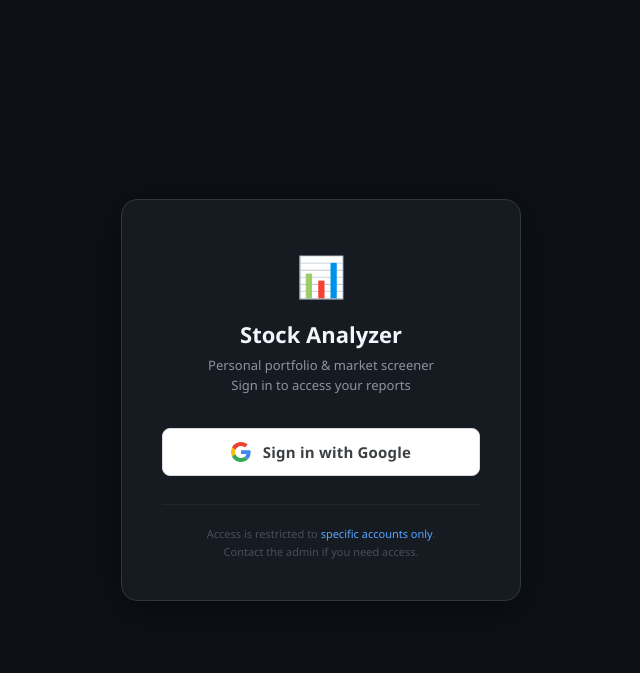
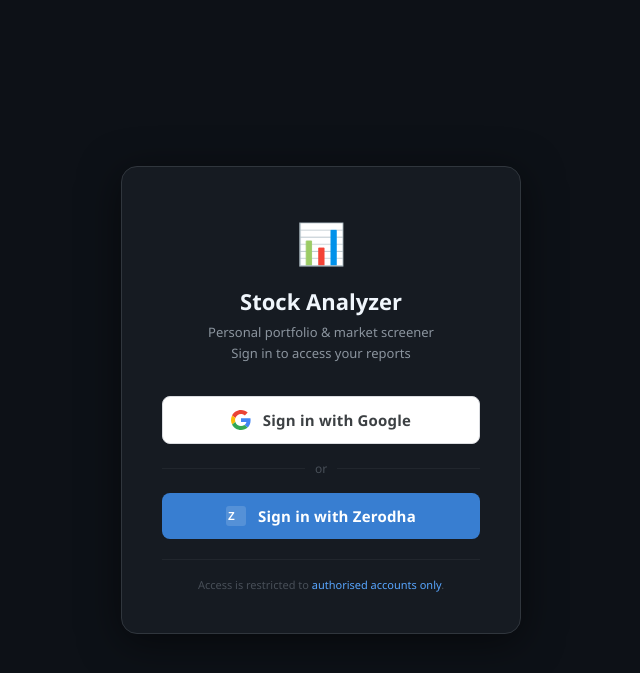
Before and after one commit to GaganChhabra25/stock-analyzer, a Flask app: page /login in a window 1280 px wide. Shown: the top 673 px of the page, without its empty margins (319-959 px from the left). Run offline with Flask 3, Linux system fonts and the light colour scheme; some libraries are stand-ins or nearby versions.

Commit message:
feat: Zerodha login alongside Google OAuth
- Add 'Sign in with Zerodha' button on login page
- /auth/zerodha redirects to Kite Connect login
- /kite/callback now sets Flask session from Zerodha profile
  so users are logged in after Zerodha OAuth completes

Co-Authored-By: Claude Sonnet 4.6 <noreply@anthropic.com>

```diff
--- a/app.py
+++ b/app.py
@@ -178,10 +178,17 @@ def logout():
 
 # ── Kite Connect OAuth routes ──────────────────────────────────────────────────
 
+@app.route("/auth/zerodha")
+def auth_zerodha():
+    """Redirect to Zerodha Kite Connect login for user authentication."""
+    from options.kite_auth import get_login_url
+    return redirect(get_login_url())
+
+
 @app.route("/kite/login")
 @login_required
 def kite_login():
-    """Redirect to Zerodha login page to authorize Kite Connect."""
+    """Redirect to Zerodha login page to re-authorize Kite Connect."""
     from options.kite_auth import get_login_url
     return redirect(get_login_url())
 
@@ -190,20 +197,37 @@ def kite_login():
 def kite_callback():
     """
     Zerodha redirects here after login with ?request_token=XXX.
-    Exchange it for an access token and store in DB.
+    1. Exchange request_token for access token and save to DB.
+    2. Fetch Zerodha profile and create a Flask login session.
     """
     request_token = request.args.get("request_token")
     status        = request.args.get("status")
 
     if status != "success" or not request_token:
-        return "Kite authorization failed or was cancelled.", 400
+        return render_template("login.html", error="Zerodha login was cancelled or failed."), 400
 
     try:
-        from options.kite_auth import generate_access_token
+        from options.kite_auth import generate_access_token, get_kite
         generate_access_token(request_token)
-        return redirect(url_for("kite_status"))
     except Exception as exc:
-        return f"Failed to generate access token: {exc}", 500
+        return render_template("login.html", error=f"Zerodha auth failed: {exc}"), 500
+
+    # Set Flask session so the user is logged in
+    if "user" not in session:
+        try:
+            kite    = get_kite()
+            profile = kite.profile()
+            session.permanent = True
+            session["user"] = {
+                "email":   profile.get("email", profile.get("user_id", "zerodha-user")),
+                "name":    profile.get("user_name", profile.get("user_id", "Zerodha User")),
+                "picture": "",
+                "via":     "zerodha",
+            }
+        except Exception:
+            pass  # Token saved; session login optional
+
+    return redirect(url_for("index"))
 
 
 @app.route("/kite/status")
--- a/templates/login.html
+++ b/templates/login.html
@@ -60,8 +60,43 @@ h1 {
   background: #f8f8f8;
 }
 .google-btn svg { flex-shrink: 0; }
+.zerodha-btn {
+  display: flex;
+  align-items: center;
+  justify-content: center;
+  gap: 12px;
+  width: 100%;
+  padding: 13px 20px;
+  background: #387ed1;
+  color: #ffffff;
+  border-radius: 8px;
+  font-size: 15px;
+  font-weight: 600;
+  text-decoration: none;
+  letter-spacing: 0.2px;
+  transition: box-shadow 0.2s, background 0.2s;
+  border: none;
+  margin-top: 12px;
+}
+.zerodha-btn:hover {
+  box-shadow: 0 2px 12px rgba(56,126,209,0.45);
+  background: #2e6ab8;
+}
+.or-divider {
+  display: flex;
+  align-items: center;
+  gap: 10px;
+  margin: 16px 0;
+  color: #484f58;
+  font-size: 12px;
+}
+.or-divider::before, .or-divider::after {
+  content: '';
+  flex: 1;
+  border-top: 1px solid #21262d;
+}
 .divider {
-  margin: 28px 0 20px;
+  margin: 20px 0 16px;
   border: none;
   border-top: 1px solid #21262d;
 }
@@ -97,7 +132,6 @@ h1 {
   {% endif %}
 
   <a href="/auth/google" class="google-btn">
-    <!-- Google "G" logo -->
     <svg width="20" height="20" viewBox="0 0 48 48">
       <path fill="#EA4335" d="M24 9.5c3.54 0 6.71 1.22 9.21 3.6l6.85-6.85C35.9 2.38 30.47 0 24 0 14.62 0 6.51 5.38 2.56 13.22l7.98 6.19C12.43 13.72 17.74 9.5 24 9.5z"/>
       <path fill="#4285F4" d="M46.98 24.55c0-1.57-.15-3.09-.38-4.55H24v9.02h12.94c-.58 2.96-2.26 5.48-4.78 7.18l7.73 6c4.51-4.18 7.09-10.36 7.09-17.65z"/>
@@ -107,10 +141,19 @@ h1 {
     Sign in with Google
   </a>
 
+  <div class="or-divider">or</div>
+
+  <a href="/auth/zerodha" class="zerodha-btn">
+    <svg width="20" height="20" viewBox="0 0 40 40" fill="none">
+      <rect width="40" height="40" rx="6" fill="white" fill-opacity="0.15"/>
+      <text x="4" y="28" font-size="22" font-weight="900" fill="white" font-family="Arial">Z</text>
+    </svg>
+    Sign in with Zerodha
+  </a>
+
   <hr class="divider">
   <p class="restricted">
-    Access is restricted to <span>specific accounts only</span>.<br>
-    Contact the admin if you need access.
+    Access is restricted to <span>authorised accounts only</span>.
   </p>
 </div>
 </body>
```
